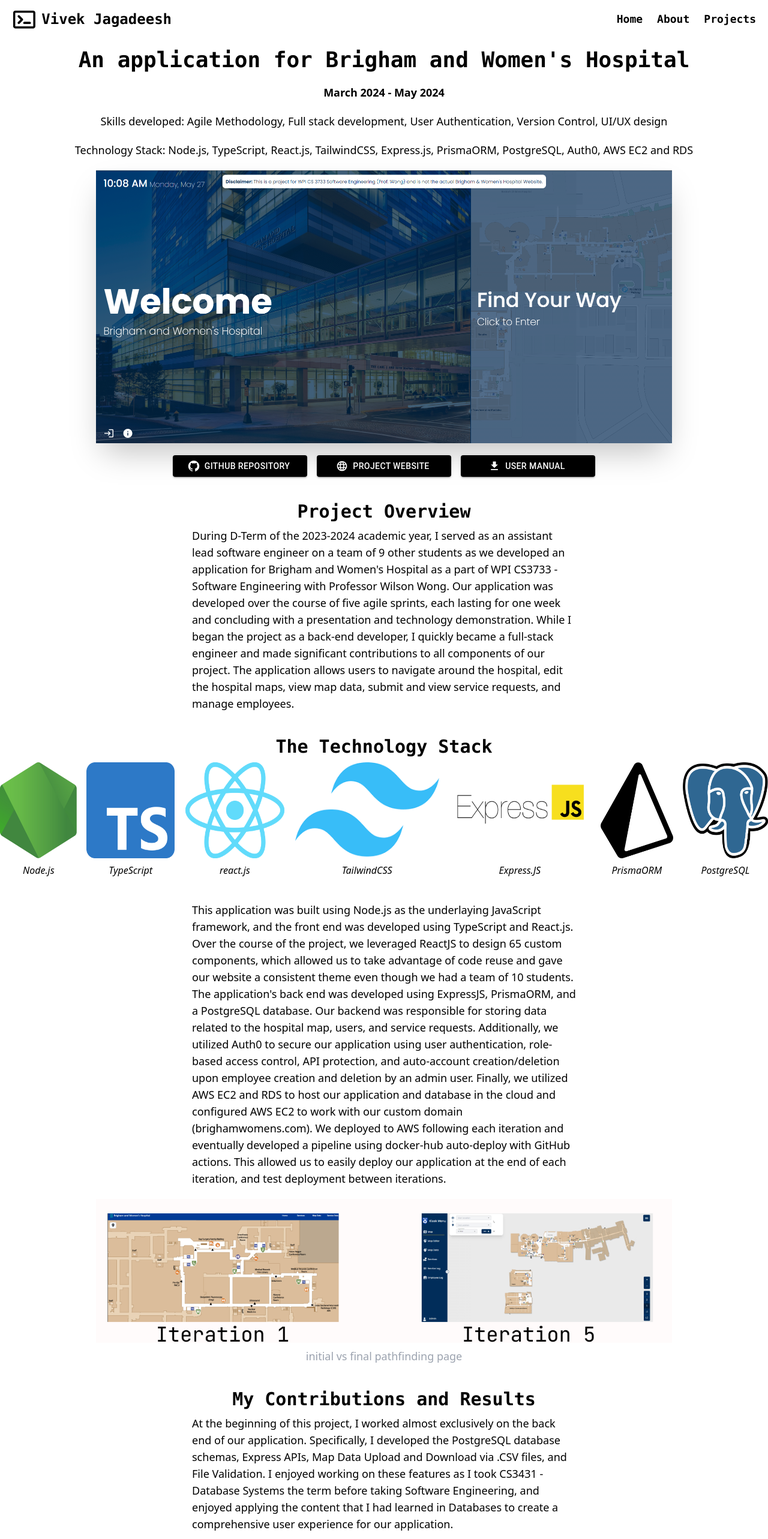
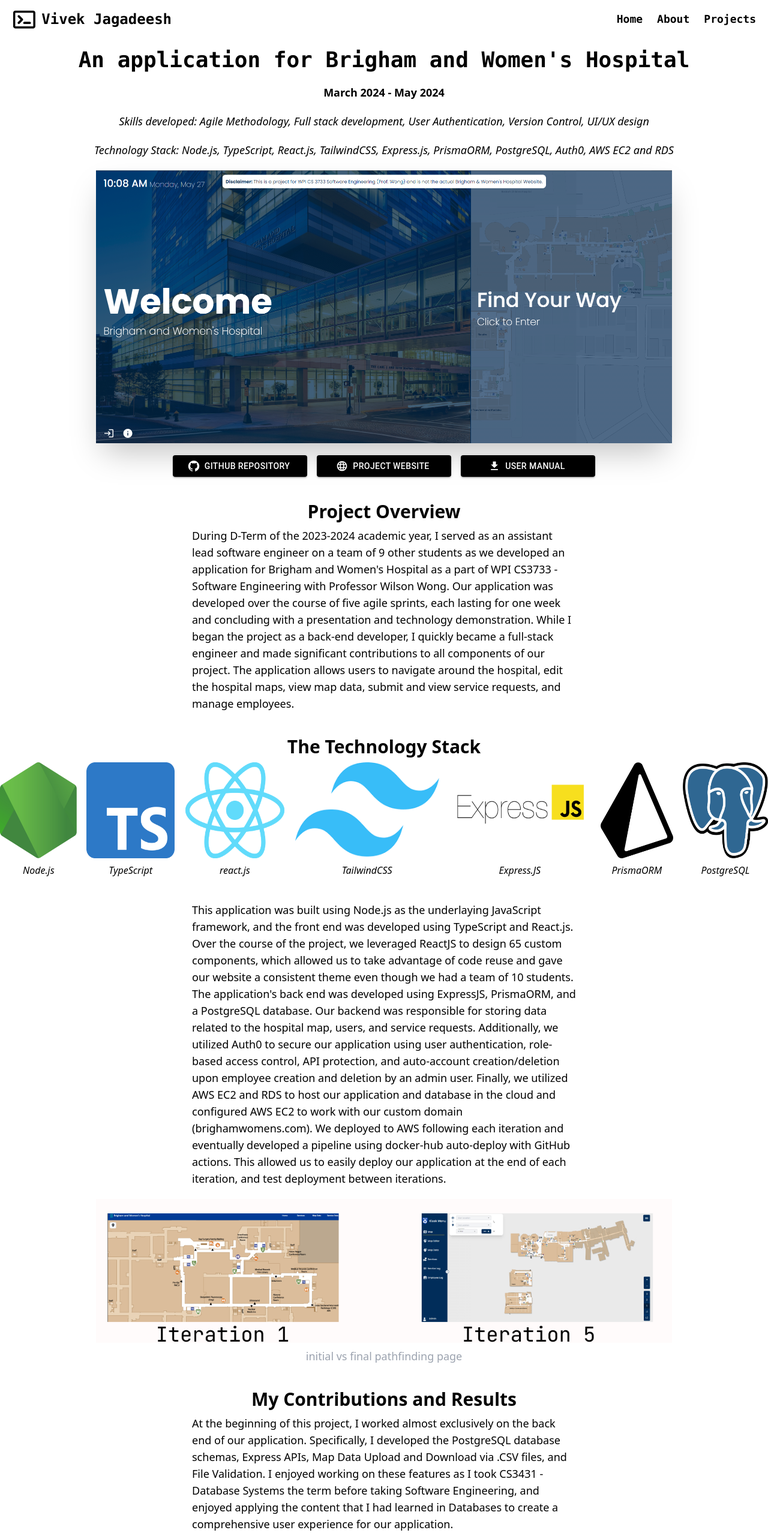
Before and after one commit to vivekjag1/portfolioWebsite, a React (Vite) app: page /BWHCS3733 in a window 1280 px wide. Shown: the top 2566 px of the page at 60% size. Built offline with nearby package versions, Linux system fonts and the light colour scheme.

Commit message:
refactor font type

```diff
--- a/src/routes/SoftEngProject.tsx
+++ b/src/routes/SoftEngProject.tsx
@@ -20,10 +20,10 @@
   return(
     <div className=" mt-20 text-center">
       <h1 className="mb-5 text-4xl font-bold font-mono">An application for Brigham and Women's Hospital</h1>
-      <h2 className="mb-5 text-lg font-semibold">March 2024 - May 2024</h2>
-      <h3 className="mb-5 text-lg ">Skills developed: Agile Methodology, Full stack development, User Authentication,
+      <h2 className="mb-5 text-lg font-semibold font-arial ">March 2024 - May 2024</h2>
+      <h3 className="mb-5 text-lg italic font-arial ">Skills developed: Agile Methodology, Full stack development, User Authentication,
         Version Control, UI/UX design </h3>
-      <h3 className="mb-5 text-lg ">Technology Stack: Node.js, TypeScript, React.js, TailwindCSS, Express.js, PrismaORM, PostgreSQL,
+      <h3 className="mb-5 text-lg italic font-arial ">Technology Stack: Node.js, TypeScript, React.js, TailwindCSS, Express.js, PrismaORM, PostgreSQL,
         Auth0, AWS EC2 and RDS</h3>
       <img src={BWH} alt="Software Engineering Team O Final Project"
            className="w-3/4 mx-auto max-w-[70rem] max-h-full shadow-2xl"/>
@@ -73,7 +73,7 @@
       </div>
 
 
-      <h1 className="mb-2 mt-10 text-3xl font-bold font-mono">Project Overview</h1>
+      <h1 className="mb-2 mt-10 text-3xl font-bold font-arial">Project Overview</h1>
       <div className="flex flex-row items-center justify-center">
         <p className="text-lg text-left md:w-1/2 ml-5 mr-5 ">
           During D-Term  of the 2023-2024 academic year, I served as an assistant lead software engineer on
@@ -85,7 +85,7 @@
           The application allows users to navigate around the hospital, edit the hospital maps, view map data, submit and view service requests, and manage employees.
         </p>
       </div>
-      <h1 className="mb-2 mt-10 text-3xl font-bold font-mono">The Technology Stack</h1>
+      <h1 className="mb-2 mt-10 text-3xl font-bold font-arial">The Technology Stack</h1>
       <div className="hidden sm:flex md:flex items-center justify-center">
         <div className="flex flex-row space-x-4 mb-10">
           <FrameworkComponent imageString={nodeLogo} imageAlt={"nodejs"} description={"Node.js"}/>
@@ -139,7 +139,7 @@
       <img src={evolution} alt="Changes to the pathfinding page"
            className="w-3/4 mx-auto max-w-[70rem] max-h-full mt-5"/>
       <h3 className="text-lg text-gray-400 mt-2"> initial vs final pathfinding page</h3>
-      <h1 className="mb-2 mt-10 text-3xl font-bold font-mono">My Contributions and Results</h1>
+      <h1 className="mb-2 mt-10 text-3xl font-bold font-arial">My Contributions and Results</h1>
       <div className="flex flex-row items-center justify-center">
         <p className="text-lg text-left md:w-1/2 ml-5 mr-5">
           At the beginning of this project, I worked almost exclusively on the back end of our application.
```
